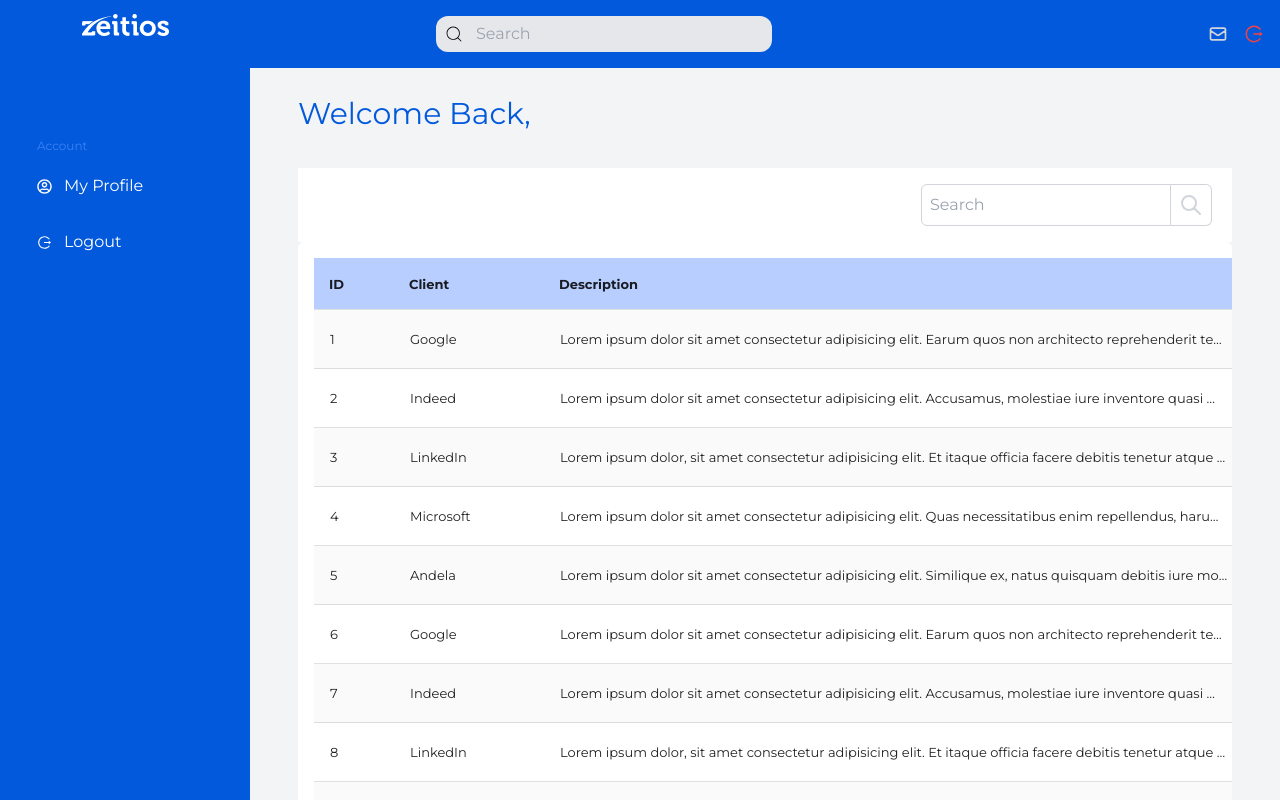
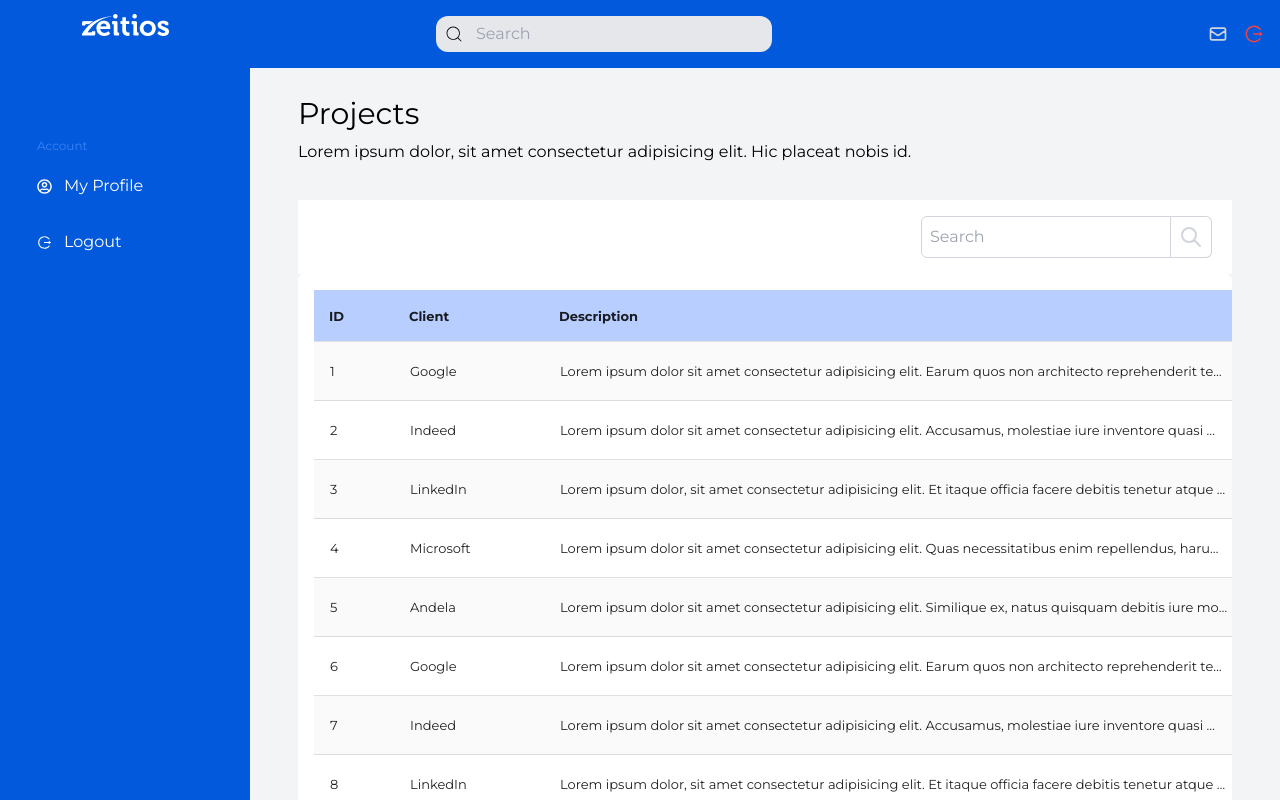
Before and after one commit to chineduprincewill/zeitios-deploy-repo, a React (Vite) app: page /projects in a window 1280 px wide. Shown: the top 800 px of the page. Built offline with nearby package versions, Linux system fonts and the light colour scheme; sample sign-in values are in the browser's storage.

Commit message:
updated page header

```diff
--- a/src/common/PageHeader.jsx
+++ b/src/common/PageHeader.jsx
@@ -1,21 +1,28 @@
-// import { useLocation } from "react-router-dom";
+import React, { useContext } from 'react'
+import { useLocation } from 'react-router-dom'
+import { AuthContext } from '../context/AuthContext';
 
-const PageHeader = ({ userid, text }) => {
-  // const location = useLocation();
-  //const useremail = JSON.parse(localStorage.getItem('auth'));
-  // const pagetitle = location.pathname
-  //   .replace("/", "")
-  //   .replace("-", " ")
-  //   .replace("freelancer", "")
-  //   .replace("client", "");
+const PageHeader = () => {
 
-  return (
-    <div className="w-full  pb-6 pt-12 mt-12 ">
-      <span className="text-[#0259dc] text-3xl font-[500]">Welcome Back,</span>
-      <span className="text-3xl capitalize font-[500]">{userid}</span>
-      <p>{text}</p>
-    </div>
-  );
-};
+    const location  = useLocation();
+    const { userid } = useContext(AuthContext);
+    //const useremail = JSON.parse(localStorage.getItem('auth'));
+    const pagetitle = location.pathname.replace('/', '').replace('-', ' ').replace('freelancer', '').replace('client', '');
 
-export default PageHeader;
+    return (
+        <div className='w-full flex justify-start items-center pb-6 pt-12 mt-12'>
+          {pagetitle.includes('dashboard') ?
+            <div className='grid space-y-2'>
+                <span className='text-3xl capitalize'>welcome back, {userid}</span>
+                <span>Lorem ipsum dolor, sit amet consectetur adipisicing elit. Hic placeat nobis id.</span>
+            </div> :
+            <div className='grid space-y-2'>
+              <span className='text-3xl capitalize'>{pagetitle}</span>
+              <span>Lorem ipsum dolor, sit amet consectetur adipisicing elit. Hic placeat nobis id.</span>
+          </div>
+          }
+        </div>
+    )
+}
+
+export default PageHeader
```
